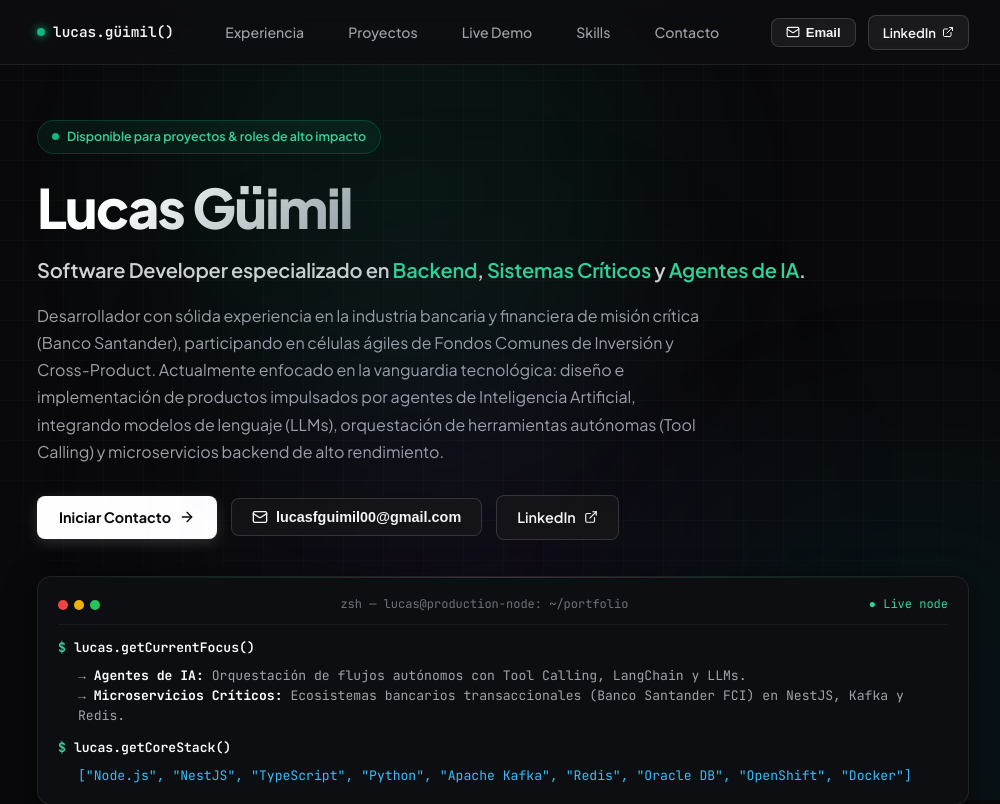
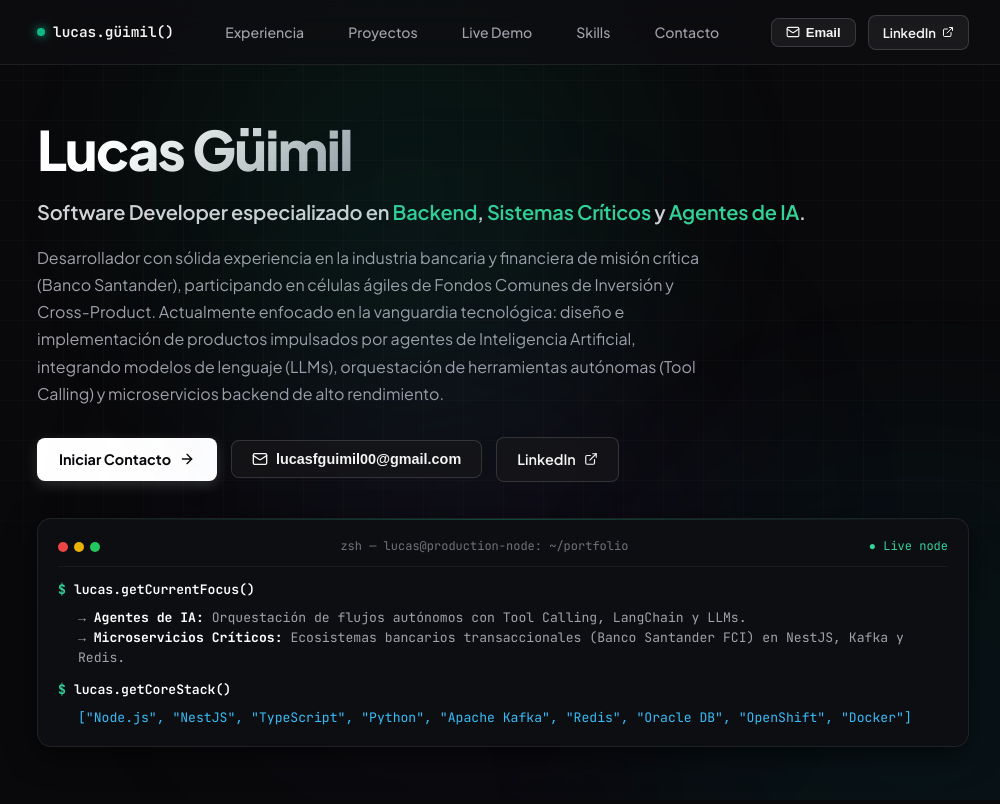
Before and after one commit to lgsoftwaredev-lab/portfolio, a React (Vite) app: page / in a window 1280 px wide. Shown: the top 804 px of the page, without its empty margins (137-1137 px from the left). Built offline with nearby package versions, Linux system fonts and the light colour scheme.

Commit message:
style: remove availability status badge from hero

```diff
--- a/src/components/Hero.jsx
+++ b/src/components/Hero.jsx
@@ -7,11 +7,6 @@ export default function Hero({ onCopyEmail, copied }) {
 
   return (
     <section id="inicio" className="hero-section">
-      {/* Availability Status Pill */}
-      <div className="hero-status-pill">
-        <span className="status-dot"></span>
-        <span>{portfolioData.personal.status.text}</span>
-      </div>
 
       {/* Main Headline */}
       <h1 className="hero-title">
```
